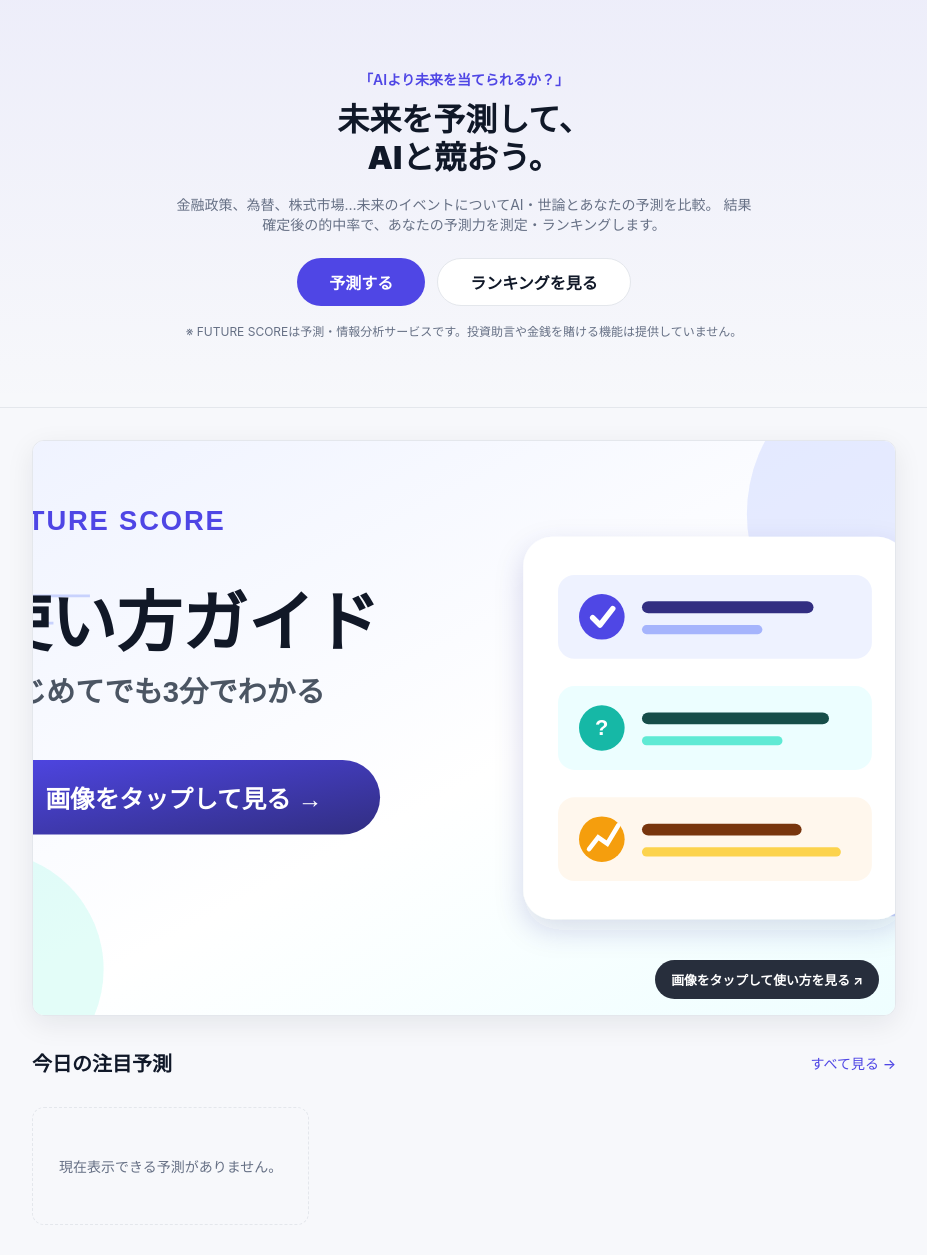
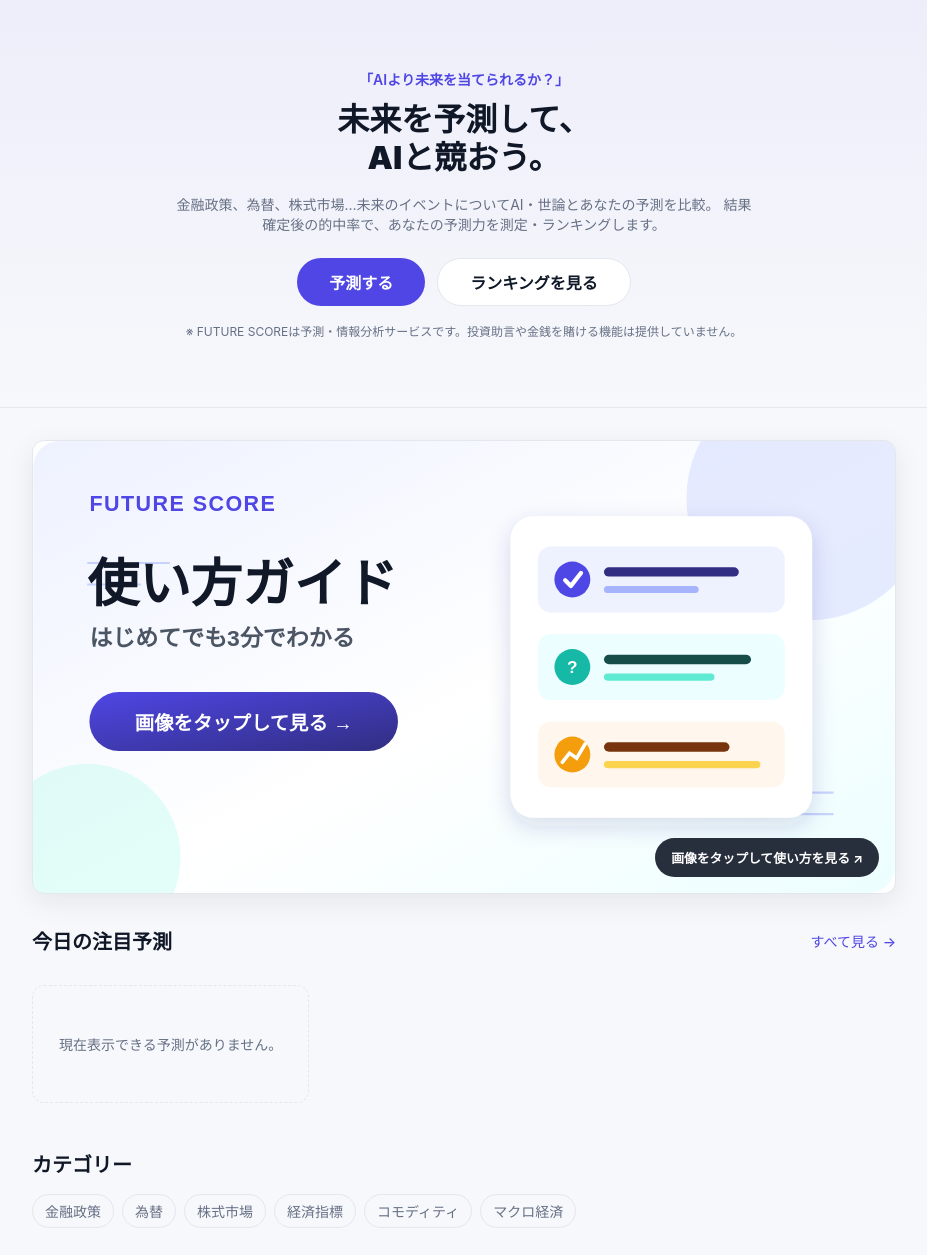
Before and after one commit to Q-taroo/future-score-django-, a Django app: page / in a window 1280 px wide. Shown: the part 58-1313 px from the top of the page, without its empty margins (176-1103 px from the left). Run offline with Django 5.2, Linux system fonts and the light colour scheme; data that the repository does not hold is empty.

Commit message:
fix: preserve tutorial banner aspect ratio without cropping

```diff
--- a/static/css/app.css
+++ b/static/css/app.css
@@ -190,7 +190,7 @@
 }
 .tutorial-promo:hover { transform: translateY(-2px); box-shadow: 0 14px 36px rgba(79,70,229,.16); }
 .tutorial-promo:focus-visible { outline: 3px solid rgba(79,70,229,.35); outline-offset: 3px; }
-.tutorial-promo img { display: block; width: 100%; aspect-ratio: 3 / 2; object-fit: cover; }
+.tutorial-promo img { display: block; width: 100%; height: auto; aspect-ratio: 1200 / 630; object-fit: contain; }
 .tutorial-promo-label {
   position: absolute; right: 1rem; bottom: 1rem; padding: .65rem 1rem;
   border-radius: 999px; background: rgba(17,24,39,.9); color: #fff;
--- a/templates/predictions/home.html
+++ b/templates/predictions/home.html
@@ -21,7 +21,7 @@
 
 <section class="container tutorial-promo-wrap">
   <a class="tutorial-promo" {% if NOTE_TUTORIAL_URL %}href="{{ NOTE_TUTORIAL_URL }}" target="_blank" rel="noopener noreferrer"{% else %}href="{% url 'predictions:tutorial' %}"{% endif %} aria-label="FUTURE SCOREの使い方ガイドを読む">
-    <img src="{% static 'img/tutorial/guide-banner.svg' %}" alt="FUTURE SCORE 使い方ガイド はじめてでも3分でわかる" loading="lazy">
+    <img src="{% static 'img/tutorial/guide-banner.svg' %}" width="1200" height="630" alt="FUTURE SCORE 使い方ガイド はじめてでも3分でわかる" loading="lazy">
     <span class="tutorial-promo-label">画像をタップして使い方を見る <span aria-hidden="true">↗</span></span>
   </a>
 </section>
```
